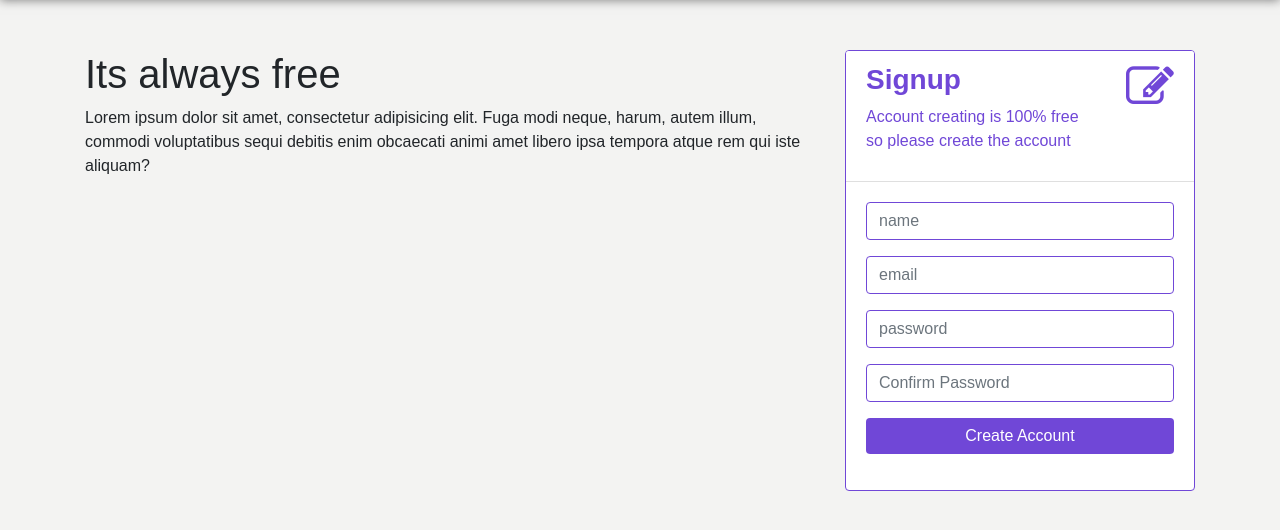
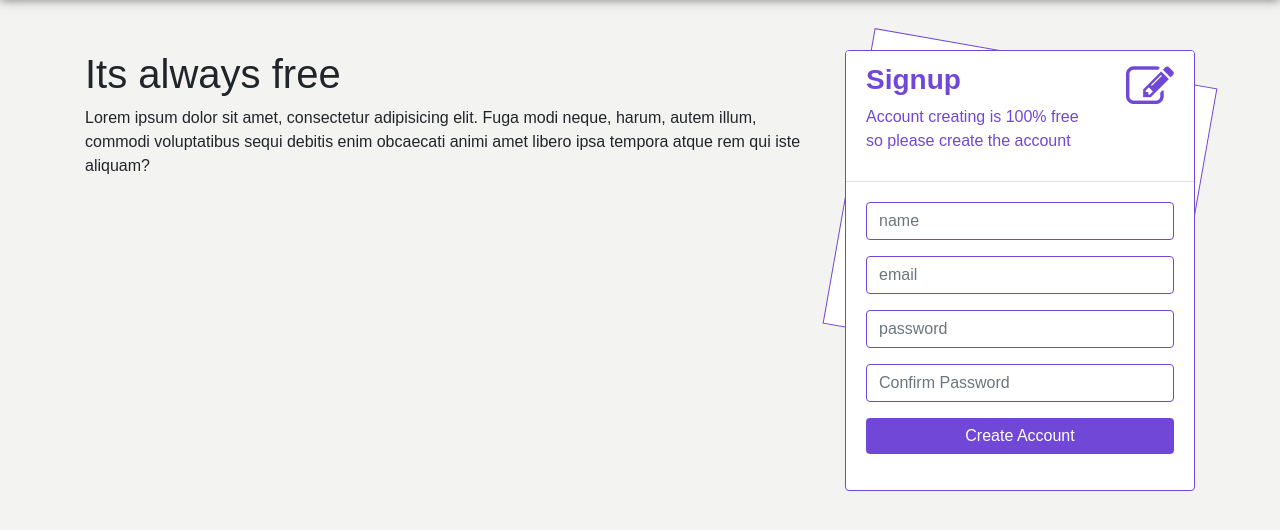
Before and after one commit to devsantoshm/loginmoderno, a PHP site: page / in a window 1280 px wide. Shown: the part 56-586 px from the top of the page. Run offline with PHP 8.4, Linux system fonts and the light colour scheme; some libraries are stand-ins or nearby versions.

Commit message:
estilo css3 en el form part2

```diff
--- a/assets/css/style.css
+++ b/assets/css/style.css
@@ -33,6 +33,7 @@ body{
 /* === Signup Form Design ===*/
 .card{
 	border-color: #7047d7;
+	position: relative;
 }
 .card-header{
 	background-color: #fff;
@@ -54,3 +55,18 @@ body{
 .form-btn:focus{
 	background-color: #7047d7!important;
 }
+
+.card::before{
+	position: absolute;
+	content: "";
+	width: 100%;
+	height: 300px;
+	top: 5px;
+	border: 1px solid #7047d7;
+	-webkit-transform: rotate(10deg);
+	-ms-transform: rotate(10deg);
+	-o-transform: rotate(10deg);
+	transform: rotate(10deg);
+	background-color: #fff;
+	z-index: -1;
+}
```
